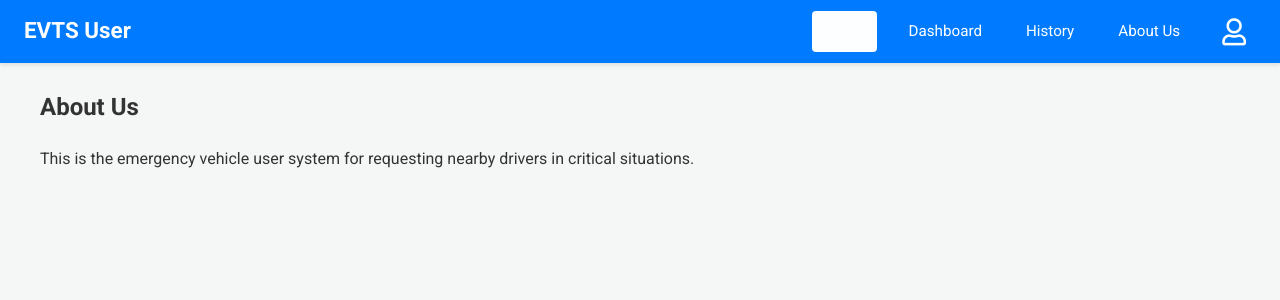
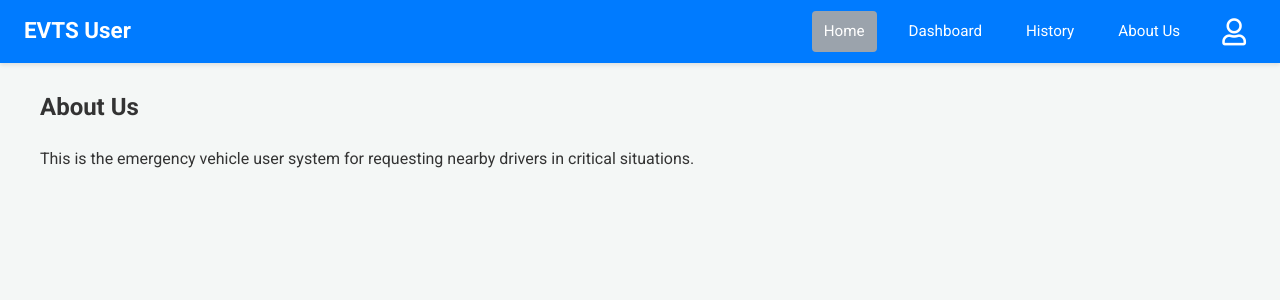
Before and after one commit to Munalthapa710/college_project, a Flask app: page /user-about in a window 1280 px wide, with the pointer over the restyled element. Shown: the top 300 px of the page. Run offline with Flask 3, Linux system fonts and the light colour scheme; a user stored in the database is signed in.

Commit message:
nav color

```diff
--- a/static/css/dashboard_styles.css
+++ b/static/css/dashboard_styles.css
@@ -41,7 +41,7 @@
      font-size: 0.95em;
 }
  nav.navbar .nav-links a:hover, nav.navbar .nav-links a.active {
-     background-color: rgba(255, 255, 255, 0.993);
+     background-color:#9ba3ac;
 }
 /* User Dashboard Navbar Specific */
  nav.user-navbar {
```
